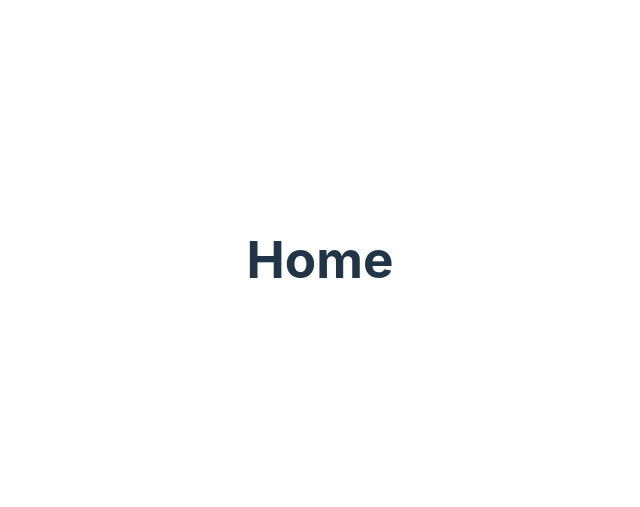
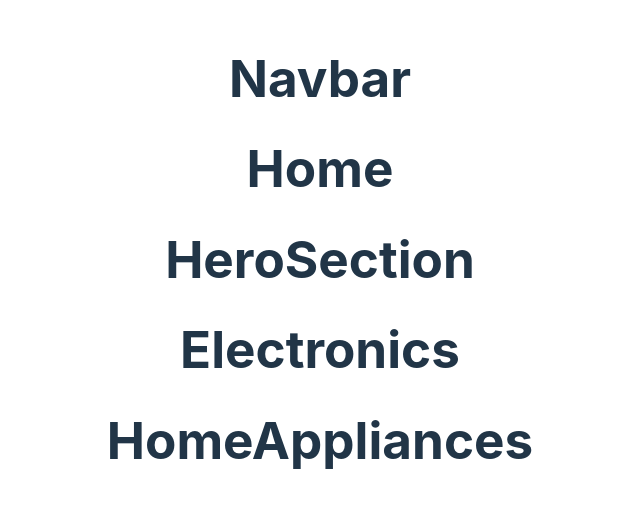
Before and after one commit to heyasif/logic-alchemist-5678, a React (Vite) app: page / in a window 1280 px wide. Shown: the part 141-648 px from the top of the page, without its empty margins (320-960 px from the left). Built offline with nearby package versions, Linux system fonts and the light colour scheme.

Commit message:
partial code

```diff
--- a/package.json
+++ b/package.json
@@ -10,6 +10,7 @@
     "preview": "vite preview"
   },
   "dependencies": {
+    "axios": "^1.6.7",
     "react": "^18.2.0",
     "react-dom": "^18.2.0",
     "react-redux": "^9.1.0",
--- a/src/App.jsx
+++ b/src/App.jsx
@@ -1,14 +1,14 @@
-import { useState } from 'react'
-import reactLogo from './assets/react.svg'
-import viteLogo from '/vite.svg'
+
 import './App.css'
 import Home from './Rantu/Home'
+import Navbar from './Rantu/Navbar'
 
 function App() {
-  const [count, setCount] = useState(0)
+
 
   return (
     <>
+    <Navbar />
      <Home />
     </>
   )
--- /dev/null
+++ b/src/Rantu/Electronics.jsx
@@ -0,0 +1,11 @@
+
+
+export default function Electronics(){
+
+
+    return(
+        <div>
+            <h1> Electronics </h1>
+        </div>
+    )
+}
--- /dev/null
+++ b/src/Rantu/HeroSection.jsx
@@ -0,0 +1,12 @@
+
+
+export default function HeroSection(){
+
+
+    return(
+        <div>
+        <h1> HeroSection </h1>
+
+        </div>
+    )
+}
--- a/src/Rantu/Home.jsx
+++ b/src/Rantu/Home.jsx
@@ -1,3 +1,7 @@
+import Electronics from "./Electronics";
+import HeroSection from "./HeroSection";
+import HomeAppliances from "./HomeAppliances";
+
 
 
 const Home = () => {
@@ -6,6 +10,9 @@ const Home = () => {
     return (
         <div>
             <h1>Home</h1>
+            <HeroSection />
+            <Electronics />
+            <HomeAppliances />
         </div>
     )
 
--- /dev/null
+++ b/src/Rantu/HomeAppliances.jsx
@@ -0,0 +1,15 @@
+
+
+
+export default function HomeAppliances(){
+
+
+return (
+    <div>
+        <h1> HomeAppliances </h1>
+    </div>
+)
+
+
+
+}
--- /dev/null
+++ b/src/Rantu/Navbar.jsx
@@ -0,0 +1,12 @@
+
+
+
+export default function Navbar(){
+
+
+    return(
+        <div>
+            <h1> Navbar </h1>
+        </div>
+    )
+}
```
Also changed, not shown: src/Rantu/AllRoues/AllRoutes.jsx (added, +18 -0 lines), 1 other file (tests, documents, lock files or other folders).
